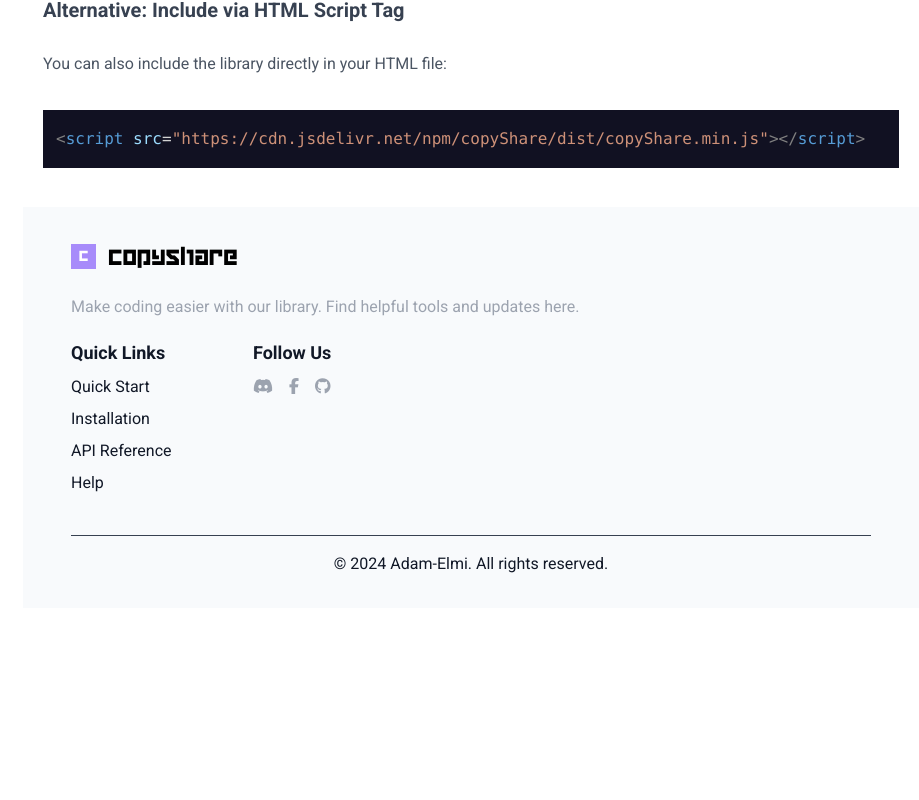
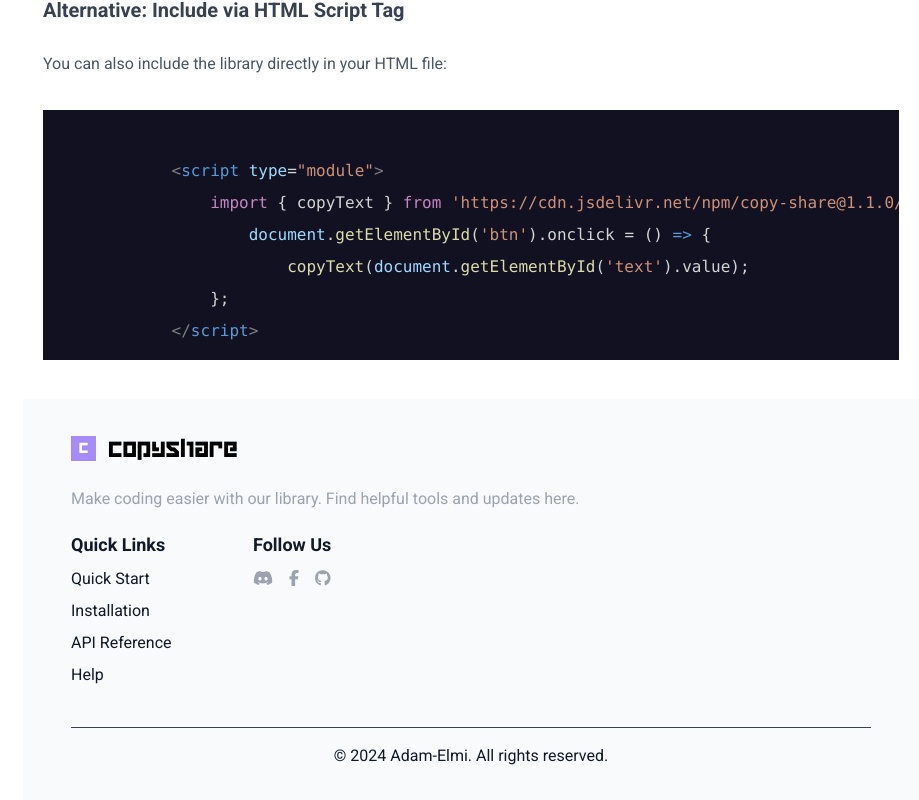
Before and after one commit to Adam-Elmi/CopyShare.docs, a React (Vite) app: page /installation in a window 1280 px wide. Shown: the part 1232-2032 px from the top of the page, without its empty margins (361-1280 px from the left). Before the commit the page ends 1840 px from the top, so only its background shows below. Built offline with nearby package versions, Linux system fonts and the light colour scheme; a web font is replaced by a local one.

Commit message:
Update Installation.jsx

```diff
--- a/src/components/Installation.jsx
+++ b/src/components/Installation.jsx
@@ -32,7 +32,14 @@ const Installation = () => {
             </div>
             <h3 className="text-xl font-semibold mb-2 text-gray-700">Alternative: Include via HTML Script Tag</h3>
             <p className="mb-2">You can also include the library directly in your HTML file:</p>
-            <CodeSnippet language={'html'} codeString={`<script src="https://cdn.jsdelivr.net/npm/copyShare/dist/copyShare.min.js"></script>`}/>
+            <CodeSnippet language={'html'} codeString={`
+            <script type="module">
+                import { copyText } from 'https://cdn.jsdelivr.net/npm/copy-share@1.1.0/copyShare.min.js';
+                    document.getElementById('btn').onclick = () => {
+                        copyText(document.getElementById('text').value);
+                };
+            </script>
+`}/>
         </div>
     );
 };
```
